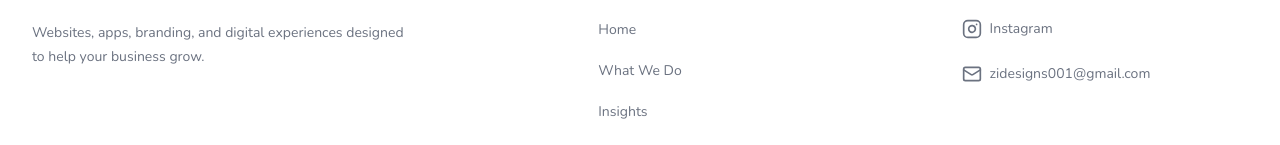
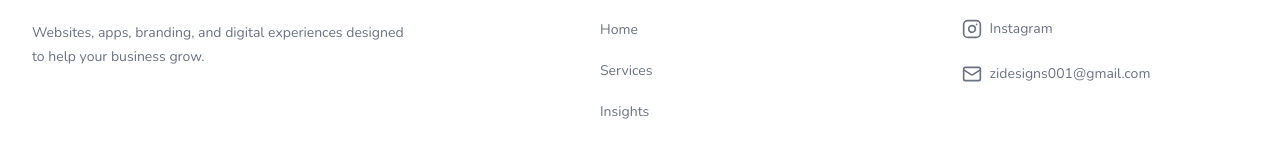
Before and after one commit to cymonzi/zidesigns, a Next.js app: page / in a window 1280 px wide. Shown: the part 4340-4485 px from the top of the page. Built offline with nearby package versions, Linux system fonts and the light colour scheme.

Commit message:
Update AI chatbot with Insights info and fix footer navigation

```diff
--- a/src/components/footer.tsx
+++ b/src/components/footer.tsx
@@ -9,7 +9,7 @@ import { AboutModal } from "./about-modal"
 const navigation = {
   main: [
     { name: "Home", href: "#home" },
-    { name: "What We Do", href: "#services" },
+    { name: "Services", href: "#services" },
     { name: "Insights", href: "/insights" },
     { name: "About", href: "#", action: "about" },
     { name: "Get Started", href: "/start-project" },
```
